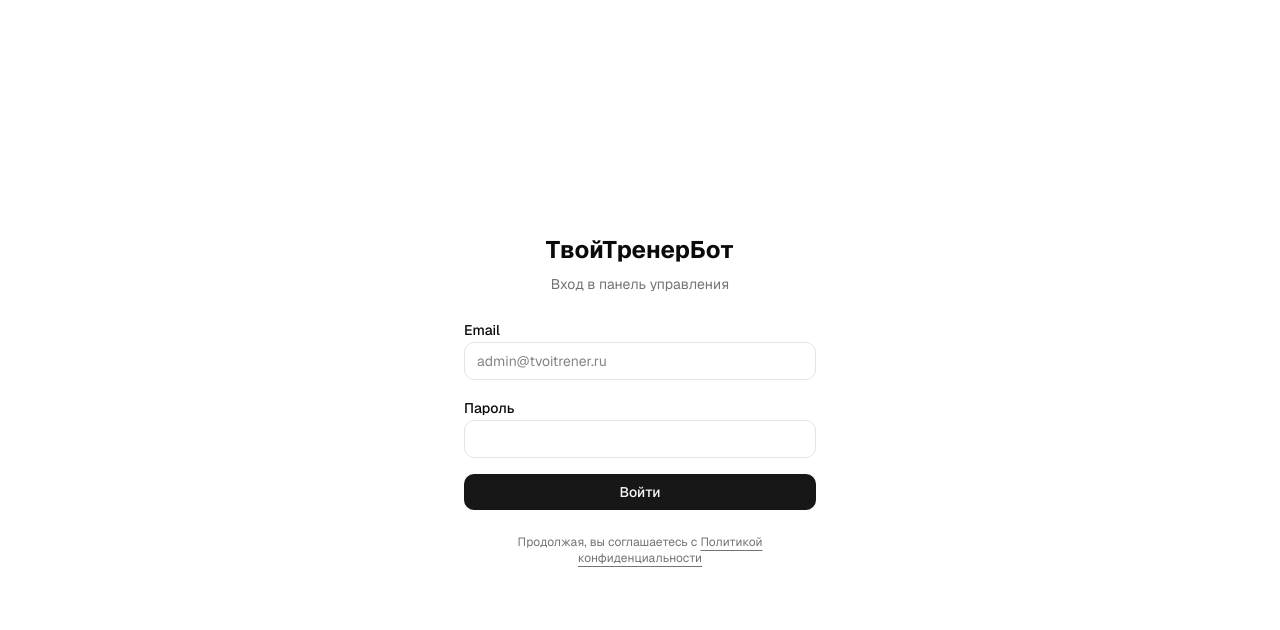
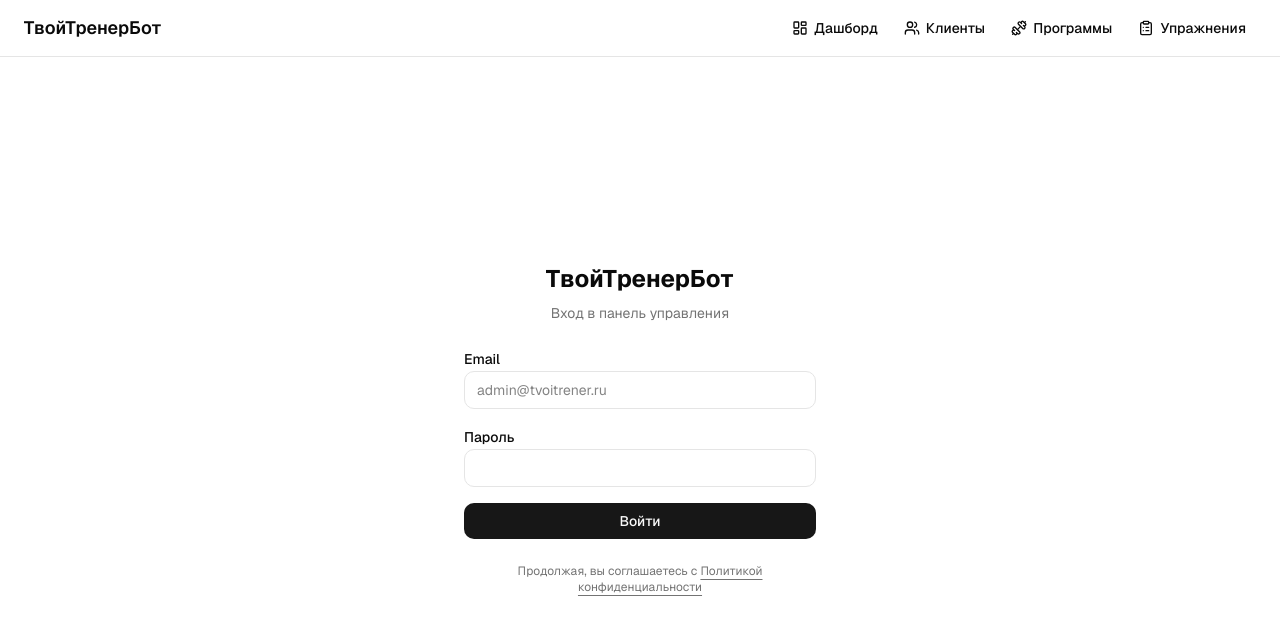
Before and after one commit to EbonyRabbit/OpencodeTvoyTrenerBor, a Next.js app in the folder web/: page /login in a window 1280 px wide. Shown: the top 630 px of the page. Built offline with nearby package versions, Linux system fonts and the light colour scheme.

Commit message:
feat: top navigation menu on the login page

```diff
--- a/web/src/app/login/page.tsx
+++ b/web/src/app/login/page.tsx
@@ -3,13 +3,19 @@
 import Link from "next/link";
 import { useActionState } from "react";
 import { login } from "@/lib/auth-actions";
+import { NavMenu } from "@/app/dashboard/_components/nav-menu";
 
 export default function LoginPage() {
   const [state, formAction, pending] = useActionState(login, null);
 
   return (
-    <div className="flex min-h-screen items-center justify-center">
-      <div className="w-full max-w-sm space-y-6 px-4">
+    <div className="flex min-h-screen flex-col">
+      <header className="flex flex-wrap items-center justify-between gap-4 border-b bg-background px-6 py-3">
+        <h1 className="text-lg font-semibold">ТвойТренерБот</h1>
+        <NavMenu />
+      </header>
+      <div className="flex flex-1 items-center justify-center">
+        <div className="w-full max-w-sm space-y-6 px-4">
         <div className="text-center">
           <h1 className="text-2xl font-bold">ТвойТренерБот</h1>
           <p className="mt-2 text-sm text-muted-foreground">Вход в панель управления</p>
@@ -63,6 +69,7 @@ export default function LoginPage() {
           </Link>
         </p>
       </div>
+      </div>
     </div>
   );
 }
```
